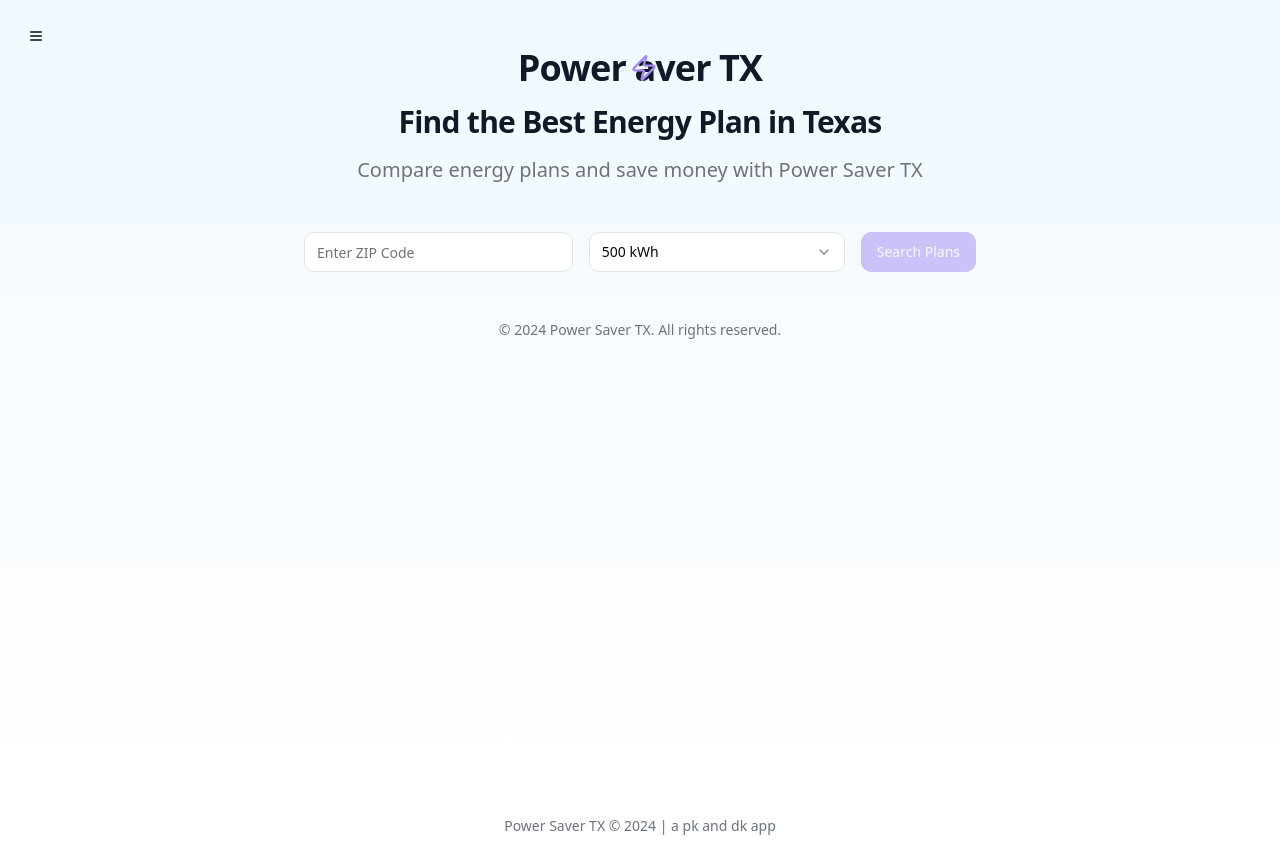
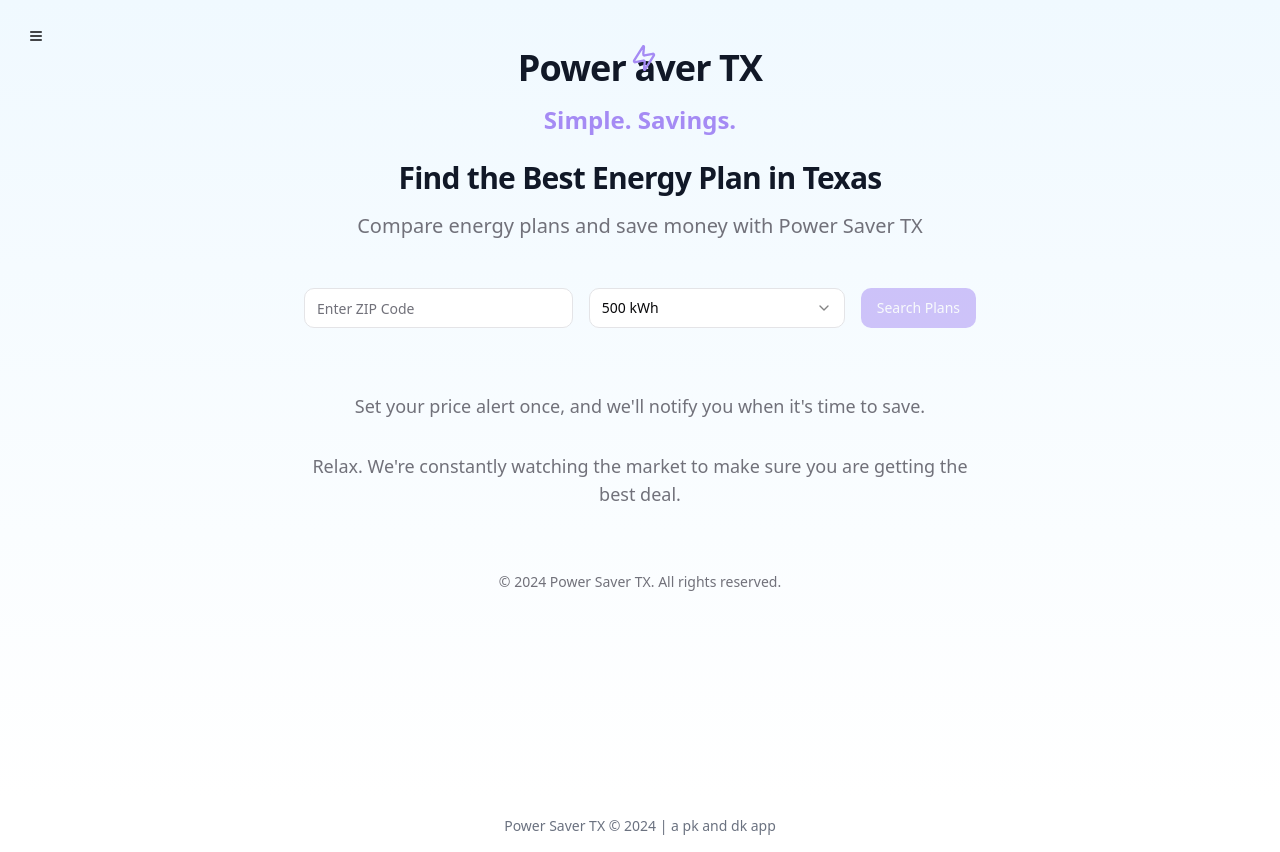
Before and after one commit to pkanddk/powersavertx, a React (Vite) app: page / in a window 1280 px wide. Built offline with nearby package versions, Linux system fonts and the light colour scheme.

Commit message:
Update branding and tagline
Adjusted the positioning of the "S" graphic to avoid overlap with the "A". Incorporated the tagline "Simple. Savings." and added phrases for user engagement, ensuring they are placed thoughtfully to avoid redundancy.
[skip gpt_engineer]

```diff
--- a/src/pages/Index.tsx
+++ b/src/pages/Index.tsx
@@ -60,11 +60,14 @@ export default function Index({ comparedPlans, onCompare, search, onSearch, esti
       <main className="container mx-auto px-4 py-8 md:py-12">
         <div className="text-center mb-12">
           <h1 className="text-4xl font-bold tracking-tight text-gray-900 mb-4">
-            Power <span className="relative">
-              <Zap className="absolute -left-1 top-1/2 -translate-y-1/2 h-7 w-7 text-primary" />
+            Power <span className="relative inline-block">
+              <Zap className="absolute -left-1 -top-1 h-7 w-7 text-primary transform -rotate-12" />
               aver
             </span> TX
           </h1>
+          <p className="text-2xl font-semibold text-primary mb-6">
+            Simple. Savings.
+          </p>
           <h2 className="text-3xl font-bold tracking-tight text-gray-900 mb-4">
             Find the Best Energy Plan in Texas
           </h2>
@@ -76,6 +79,17 @@ export default function Index({ comparedPlans, onCompare, search, onSearch, esti
         <div className="mb-12">
           <SearchForm onSearch={onSearch} isLoading={isLoading} />
         </div>
+
+        {!plans && !isLoading && (
+          <div className="text-center max-w-2xl mx-auto space-y-8 my-16">
+            <p className="text-lg text-muted-foreground">
+              Set your price alert once, and we'll notify you when it's time to save.
+            </p>
+            <p className="text-lg text-muted-foreground">
+              Relax. We're constantly watching the market to make sure you are getting the best deal.
+            </p>
+          </div>
+        )}
 
         {plans && (
           <div className="space-y-6">
```
